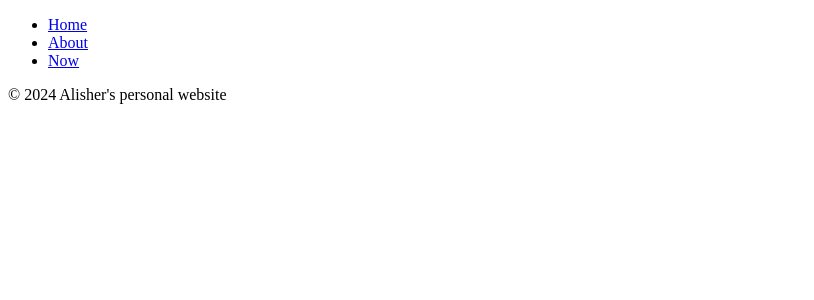
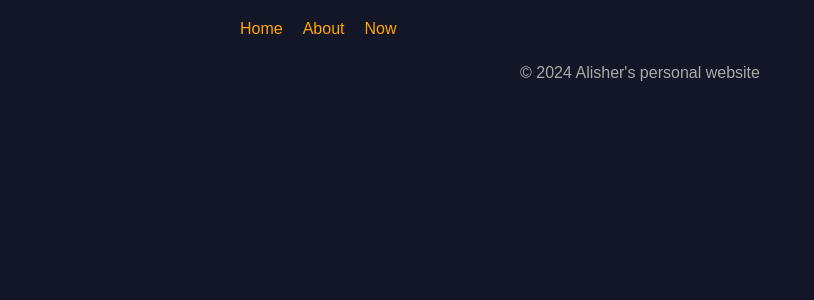
Before and after one commit to Saegl/saegl.github.io, a Python web app: template templates/base.html in a window 1280 px wide. Shown: the top 300 px of the page, without its empty margins (0-814 px from the left). Run offline with Jinja, Linux system fonts and the light colour scheme; the template is opened without the code that fills it, so the values that code supplies are empty.

Commit message:
Add style.css and pseudo content

```diff
--- a/docs/about.html
+++ b/docs/about.html
@@ -3,6 +3,7 @@
 <head>
     <meta charset="UTF-8">
     <meta name="viewport" content="width=device-width, initial-scale=1.0">
+    <link rel="stylesheet" href="/style.css">
     <title>About</title>
 </head>
 <body>
--- a/docs/index.html
+++ b/docs/index.html
@@ -3,6 +3,7 @@
 <head>
     <meta charset="UTF-8">
     <meta name="viewport" content="width=device-width, initial-scale=1.0">
+    <link rel="stylesheet" href="/style.css">
     <title>Home - My Site</title>
 </head>
 <body>
@@ -19,6 +20,7 @@
 
 <h1>Welcome to My Site</h1>
 <p>This is the homepage of my personal website.</p>
+<p>Lorem ipsum dolor sit amet, officia excepteur ex fugiat reprehenderit enim labore culpa sint ad nisi Lorem pariatur mollit ex esse exercitation amet. Nisi anim cupidatat excepteur officia. Reprehenderit nostrud nostrud ipsum Lorem est aliquip amet voluptate voluptate dolor minim nulla est proident. Nostrud officia pariatur ut officia. Sit irure elit esse ea nulla sunt ex occaecat reprehenderit commodo officia dolor Lorem duis laboris cupidatat officia voluptate. Culpa proident adipisicing id nulla nisi laboris ex in Lorem sunt duis officia eiusmod. Aliqua reprehenderit commodo ex non excepteur duis sunt velit enim. Voluptate laboris sint cupidatat ullamco ut ea consectetur et est culpa et culpa duis.</p>
 
     </main>
     <footer>
--- a/docs/now/index.html
+++ b/docs/now/index.html
@@ -3,6 +3,7 @@
 <head>
     <meta charset="UTF-8">
     <meta name="viewport" content="width=device-width, initial-scale=1.0">
+    <link rel="stylesheet" href="/style.css">
     <title>About - My Site</title>
 </head>
 <body>
--- /dev/null
+++ b/docs/style.css
@@ -0,0 +1,44 @@
+body {
+    background-color: #121627;
+    color: white;
+    font-family: Arial, sans-serif;
+    margin: 0;
+    padding: 20px;
+    display: flex;
+    flex-direction: column;
+    align-items: center;
+}
+
+header, main, footer {
+    max-width: 800px;
+    width: 100%;
+    box-sizing: border-box;
+}
+
+nav ul {
+    list-style-type: none;
+    padding: 0;
+    margin: 0;
+    display: flex;
+    text-align: left;
+}
+
+nav ul li {
+    margin-right: 20px;
+}
+
+nav ul li a {
+    color: #ffa500;
+    text-decoration: none;
+}
+
+nav ul li a:hover {
+    text-decoration: underline;
+}
+
+footer {
+    color: #aaa;
+    text-align: center;
+    padding: 10px 0;
+    width: 100%;
+}
--- a/inputs/index.html
+++ b/inputs/index.html
@@ -5,4 +5,5 @@
 {% block content %}
 <h1>Welcome to My Site</h1>
 <p>This is the homepage of my personal website.</p>
+<p>Lorem ipsum dolor sit amet, officia excepteur ex fugiat reprehenderit enim labore culpa sint ad nisi Lorem pariatur mollit ex esse exercitation amet. Nisi anim cupidatat excepteur officia. Reprehenderit nostrud nostrud ipsum Lorem est aliquip amet voluptate voluptate dolor minim nulla est proident. Nostrud officia pariatur ut officia. Sit irure elit esse ea nulla sunt ex occaecat reprehenderit commodo officia dolor Lorem duis laboris cupidatat officia voluptate. Culpa proident adipisicing id nulla nisi laboris ex in Lorem sunt duis officia eiusmod. Aliqua reprehenderit commodo ex non excepteur duis sunt velit enim. Voluptate laboris sint cupidatat ullamco ut ea consectetur et est culpa et culpa duis.</p>
 {% endblock %}
--- a/templates/base.html
+++ b/templates/base.html
@@ -3,6 +3,7 @@
 <head>
     <meta charset="UTF-8">
     <meta name="viewport" content="width=device-width, initial-scale=1.0">
+    <link rel="stylesheet" href="/style.css">
     <title>{% block title %}Alisher's personal website{% endblock %}</title>
 </head>
 <body>
```
Also changed, not shown: build.py (+9 -0 lines), inputs/style.css (added, +44 -0 lines).
